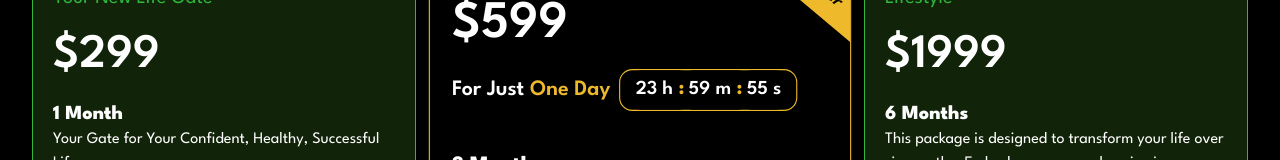
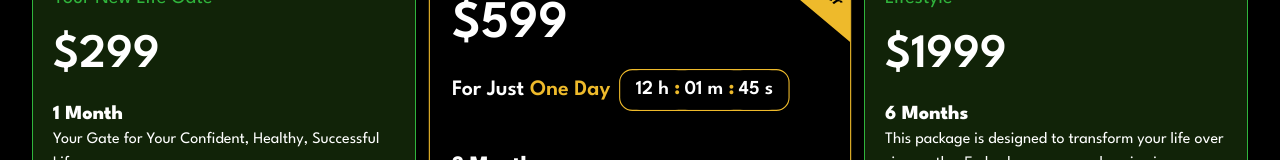
Before and after one commit to mohamed-sayed-elmahdy/kalos-fit, a Next.js app: page /packages in a window 1280 px wide. Shown: the part 313-473 px from the top of the page. Built offline with nearby package versions, Linux system fonts and the light colour scheme.

Commit message:
Update packages and layout components

```diff
--- a/src/app/components/packages/Packages.jsx
+++ b/src/app/components/packages/Packages.jsx
@@ -117,8 +117,8 @@ const PackageCard = ({ pkg, index }) => {
           <span>${pkg.price}</span>
           {index === 1 && (
             <CounterdownTimer
-              startDate={new Date().toISOString() }
-              endDate={new Date(new Date().setDate(new Date().getDate() + 1)).toISOString()}
+              startDate="2025-02-04T00:00:00"
+              endDate="2025-02-05T00:00:00"
             />
           )}
         </div>
```
